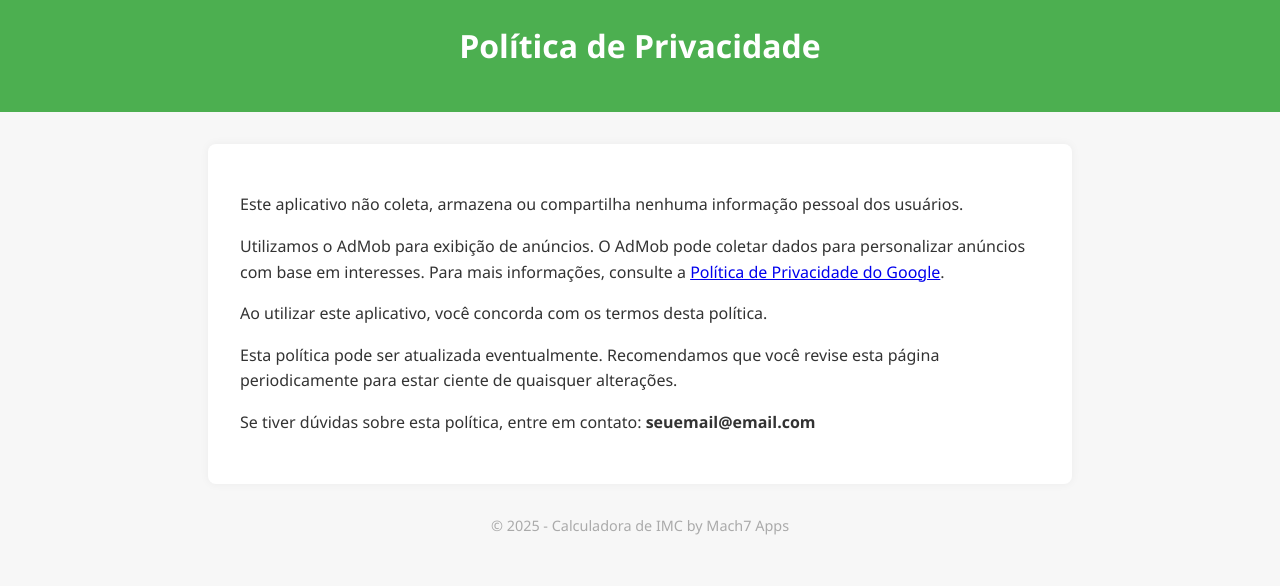
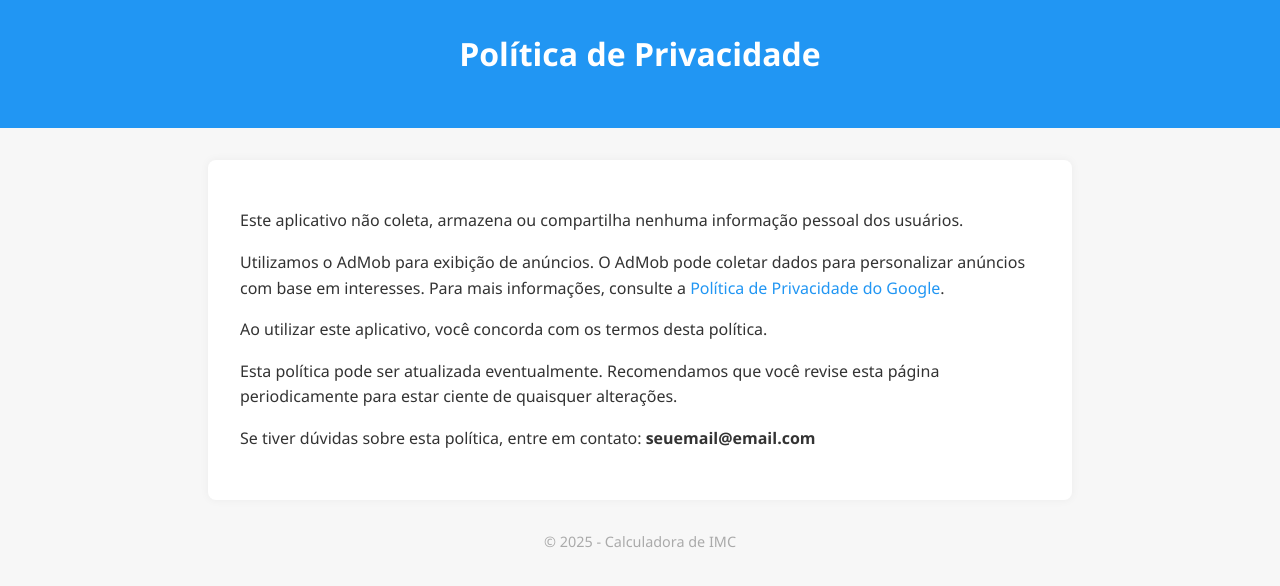
Before and after one commit to machVini/BMICalculator, a plain HTML site: page privacy-policy.html in a window 1280 px wide. Drawn offline with Linux system fonts and the light colour scheme.

Commit message:
updating privacy policy colors

```diff
--- a/privacy-policy.html
+++ b/privacy-policy.html
@@ -14,10 +14,16 @@
     }
 
     header {
-      background-color: #4CAF50;
+      background-color: #2196F3; /* Azul */
       color: white;
-      padding: 1.5rem;
+      padding: 2rem 1rem;
       text-align: center;
+    }
+
+    header img {
+      width: 80px;
+      height: auto;
+      margin-bottom: 1rem;
     }
 
     main {
@@ -43,6 +49,15 @@
       color: #aaa;
       font-size: 0.9rem;
     }
+
+    a {
+      color: #2196F3;
+      text-decoration: none;
+    }
+
+    a:hover {
+      text-decoration: underline;
+    }
   </style>
 </head>
 <body>
@@ -61,7 +76,7 @@
     <p>Se tiver dúvidas sobre esta política, entre em contato: <strong>seuemail@email.com</strong></p>
   </main>
   <footer>
-    &copy; 2025 - Calculadora de IMC by Mach7 Apps
+    &copy; 2025 - Calculadora de IMC
   </footer>
 </body>
 </html>
```
